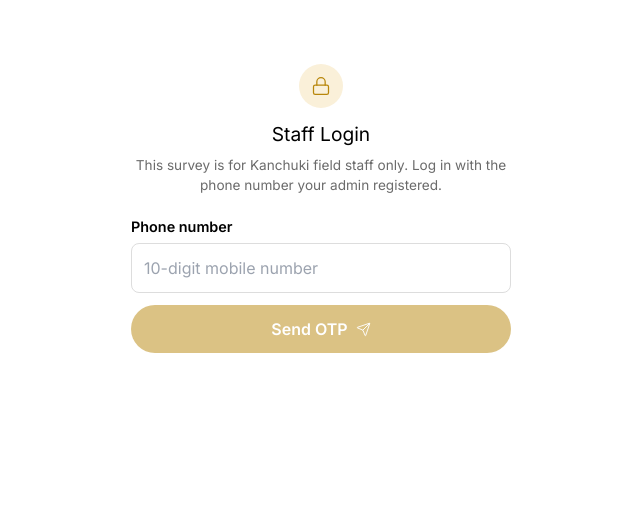
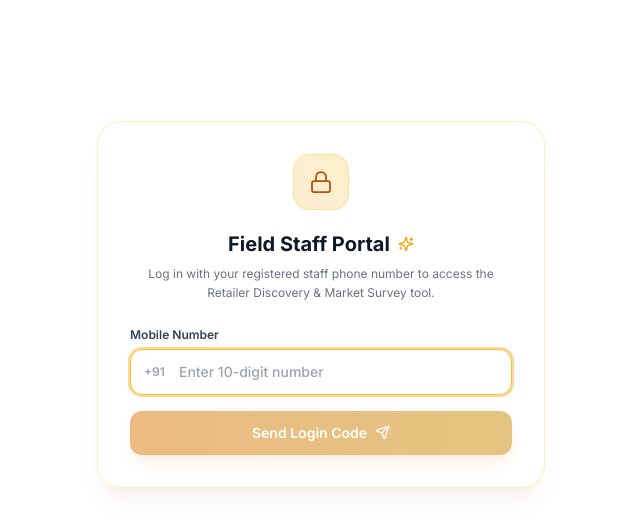
Before and after one commit to kapisejix/kanchuki, a Next.js app in the folder apps/web/: page /survey in a window 1280 px wide. Shown: the top 530 px of the page, without its empty margins (319-959 px from the left). Built offline with nearby package versions, Linux system fonts and the light colour scheme; no server answers.

Commit message:
feat(survey): add 30-day cookie session persistence, modern staff OTP login UI with resend countdown, and fix integrations JSX

```diff
--- a/apps/web/src/app/admin/integrations/page.tsx
+++ b/apps/web/src/app/admin/integrations/page.tsx
@@ -25,7 +25,7 @@ const CATEGORY_LABELS: Record<string, string> = {
   PAYMENT: 'Payment Gateway (Razorpay)',
   STORAGE: 'Storage (Cloudflare R2)',
   WHATSAPP: 'WhatsApp Business API',
-};
+}
 
 export default function IntegrationsPage() {
   const [rows, setRows] = useState<IntegrationRow[]>([])
@@ -54,7 +54,7 @@ export default function IntegrationsPage() {
   }, [])
 
   useEffect(() => {
-    load()
+    void load()
   }, [load])
 
   const save = async (row: IntegrationRow) => {
@@ -168,7 +168,7 @@ export default function IntegrationsPage() {
         <button
           onClick={() => {
             setLoading(true)
-            load()
+            void load()
           }}
           className="inline-flex items-center gap-1.5 px-3 py-2 text-xs font-semibold text-gray-700 bg-white border border-gray-200 rounded-xl hover:bg-gray-50 shadow-xs"
         >
--- a/apps/web/src/app/survey/StaffLogin.tsx
+++ b/apps/web/src/app/survey/StaffLogin.tsx
@@ -1,13 +1,6 @@
-'use client'
-
-// Staff-only phone+OTP gate for the survey tool. Reuses the existing
-// POST /v1/auth/otp/send + /v1/auth/otp/verify endpoints (apps/api/src/
-// routes/auth.ts) — verify() already resolves the phone against TeamMember
-// and mints a TEAM_JWT (signTeamToken) when it matches, so no new backend
-// auth code is needed here. A phone that isn't an active TeamMember gets no
-// access_token back and the login just fails.
-import { useState, type FormEvent } from 'react'
-import { Lock, Send } from 'lucide-react'
+import { useState, useEffect, type FormEvent } from 'react'
+import { Lock, Send, Sparkles, ArrowLeft, Loader2, CheckCircle2 } from 'lucide-react'
+import { motion, AnimatePresence } from 'framer-motion'
 
 const API_URL = process.env['NEXT_PUBLIC_API_URL'] ?? 'http://localhost:3001'
 
@@ -20,12 +13,22 @@ export function StaffLogin({ onLogin }: { onLogin: (session: TeamSession) => voi
   const [phone, setPhone] = useState('')
   const [otp, setOtp] = useState('')
   const [stage, setStage] = useState<'phone' | 'otp'>('phone')
-  const [status, setStatus] = useState<'idle' | 'busy' | 'error'>('idle')
+  const [busy, setBusy] = useState(false)
   const [error, setError] = useState('')
+  const [resendTimer, setResendTimer] = useState(0)
 
-  async function sendOtp(e: FormEvent) {
-    e.preventDefault()
-    setStatus('busy')
+  useEffect(() => {
+    if (resendTimer <= 0) return
+    const interval = setInterval(() => {
+      setResendTimer((t) => (t > 0 ? t - 1 : 0))
+    }, 1000)
+    return () => clearInterval(interval)
+  }, [resendTimer])
+
+  async function sendOtp(e?: FormEvent) {
+    if (e) e.preventDefault()
+    if (phone.length !== 10) return
+    setBusy(true)
     setError('')
     try {
       const res = await fetch(`${API_URL}/v1/auth/otp/send`, {
@@ -33,18 +36,23 @@ export function StaffLogin({ onLogin }: { onLogin: (session: TeamSession) => voi
         headers: { 'Content-Type': 'application/json' },
         body: JSON.stringify({ phone }),
       })
-      if (!res.ok) throw new Error()
+      if (!res.ok) {
+        const json = await res.json().catch(() => null)
+        throw new Error(json?.error?.message ?? 'Could not send OTP')
+      }
       setStage('otp')
-      setStatus('idle')
-    } catch {
-      setError('Could not send OTP — check the number and try again.')
-      setStatus('idle')
+      setResendTimer(30)
+    } catch (err) {
+      setError(err instanceof Error ? err.message : 'Could not send OTP — check number and try again.')
+    } finally {
+      setBusy(false)
     }
   }
 
   async function verifyOtp(e: FormEvent) {
     e.preventDefault()
-    setStatus('busy')
+    if (otp.length < 4) return
+    setBusy(true)
     setError('')
     try {
       const res = await fetch(`${API_URL}/v1/auth/otp/verify`, {
@@ -56,76 +64,178 @@ export function StaffLogin({ onLogin }: { onLogin: (session: TeamSession) => voi
       const token = json?.data?.access_token
       const isStaff = json?.data?.is_staff
       if (!res.ok || !token || !isStaff) {
-        throw new Error()
+        throw new Error(json?.error?.message ?? 'Invalid OTP code or this number is not a registered staff member.')
       }
-      onLogin({ token, name: json.data.team_member?.name ?? 'Staff' })
-    } catch {
-      setError('Invalid code, or this number is not a registered staff member.')
-      setStatus('idle')
+      onLogin({
+        token,
+        name: json.data.team_member?.name ?? 'Staff Member',
+      })
+    } catch (err) {
+      setError(err instanceof Error ? err.message : 'Invalid code or unregistered staff member.')
+    } finally {
+      setBusy(false)
     }
   }
 
   return (
-    <div className="staff-login">
-      <style>{STAFF_LOGIN_CSS}</style>
-      <div className="staff-login-icon"><Lock size={20} strokeWidth={1.5} /></div>
-      <h2>Staff Login</h2>
-      <p className="staff-login-hint">This survey is for Kanchuki field staff only. Log in with the phone number your admin registered.</p>
+    <div className="min-h-[70vh] flex items-center justify-center px-4 py-8">
+      <motion.div
+        initial={{ opacity: 0, y: 16 }}
+        animate={{ opacity: 1, y: 0 }}
+        className="w-full max-w-md bg-white/90 backdrop-blur-xl border border-amber-200/60 rounded-3xl shadow-xl shadow-amber-900/5 p-8 text-center"
+      >
+        <div className="w-14 h-14 rounded-2xl bg-gradient-to-tr from-amber-500/20 to-yellow-500/20 border border-amber-300/40 text-amber-700 flex items-center justify-center mx-auto mb-5 shadow-xs">
+          <Lock size={24} strokeWidth={1.75} />
+        </div>
 
+        <h1 className="text-xl font-bold text-gray-900 mb-1.5 flex items-center justify-center gap-2">
+          Field Staff Portal
+          <Sparkles size={16} className="text-amber-500" />
+        </h1>
+        <p className="text-xs text-gray-500 mb-6 leading-relaxed">
+          Log in with your registered staff phone number to access the Retailer Discovery & Market Survey tool.
+        </p>
+
+        {error && (
+          <motion.div
+            initial={{ opacity: 0, y: -4 }}
+            animate={{ opacity: 1, y: 0 }}
+            className="mb-5 p-3 rounded-xl bg-red-50 border border-red-200 text-red-700 text-xs text-left"
+          >
+            {error}
+          </motion.div>
+        )}
+
+        <AnimatePresence mode="wait">
           {stage === 'phone' ? (
-        <form onSubmit={sendOtp}>
-          <label htmlFor="staffPhone">Phone number</label>
+            <motion.form
+              key="phone-stage"
+              initial={{ opacity: 0, x: -10 }}
+              animate={{ opacity: 1, x: 0 }}
+              exit={{ opacity: 0, x: 10 }}
+              onSubmit={sendOtp}
+              className="space-y-4 text-left"
+            >
+              <div>
+                <label htmlFor="staffPhone" className="block text-xs font-semibold text-gray-700 mb-1.5">
+                  Mobile Number
+                </label>
+                <div className="relative flex items-center">
+                  <span className="absolute left-3.5 text-xs font-semibold text-gray-400 select-none">
+                    +91
+                  </span>
                   <input
                     id="staffPhone"
                     type="tel"
                     inputMode="numeric"
                     required
+                    autoFocus
                     maxLength={10}
                     value={phone}
                     onChange={(e) => setPhone(e.target.value.replace(/\D/g, ''))}
-            placeholder="10-digit mobile number"
+                    placeholder="Enter 10-digit number"
+                    className="w-full pl-12 pr-4 py-3 bg-gray-50/80 border border-gray-200 rounded-xl text-sm font-medium focus:bg-white focus:outline-none focus:ring-2 focus:ring-amber-500/40 focus:border-amber-400 transition-all"
                   />
-          {error && <p className="staff-login-error">{error}</p>}
-          <button type="submit" disabled={status === 'busy' || phone.length !== 10}>
-            {status === 'busy' ? 'Sending…' : 'Send OTP'} <Send size={15} strokeWidth={1.5} />
+                </div>
+              </div>
+
+              <button
+                type="submit"
+                disabled={busy || phone.length !== 10}
+                className="w-full py-3 px-4 bg-gradient-to-r from-amber-600 to-yellow-600 hover:from-amber-500 hover:to-yellow-500 text-white text-sm font-semibold rounded-xl shadow-lg shadow-amber-600/20 disabled:opacity-50 transition-all flex items-center justify-center gap-2"
+              >
+                {busy ? (
+                  <>
+                    <Loader2 size={16} className="animate-spin" />
+                    Sending OTP…
+                  </>
+                ) : (
+                  <>
+                    <span>Send Login Code</span>
+                    <Send size={15} />
+                  </>
+                )}
               </button>
-        </form>
+            </motion.form>
           ) : (
-        <form onSubmit={verifyOtp}>
-          <label htmlFor="staffOtp">Enter the OTP sent to {phone}</label>
+            <motion.form
+              key="otp-stage"
+              initial={{ opacity: 0, x: 10 }}
+              animate={{ opacity: 1, x: 0 }}
+              exit={{ opacity: 0, x: -10 }}
+              onSubmit={verifyOtp}
+              className="space-y-4 text-left"
+            >
+              <div>
+                <div className="flex items-center justify-between mb-1.5">
+                  <label htmlFor="staffOtp" className="text-xs font-semibold text-gray-700">
+                    Enter OTP Code
+                  </label>
+                  <span className="text-[11px] text-gray-400 font-mono">+91 {phone}</span>
+                </div>
                 <input
                   id="staffOtp"
                   type="text"
                   inputMode="numeric"
                   required
+                  autoFocus
                   maxLength={6}
                   value={otp}
                   onChange={(e) => setOtp(e.target.value.replace(/\D/g, ''))}
-            placeholder="6-digit code"
+                  placeholder="Enter 6-digit OTP"
+                  className="w-full px-4 py-3 bg-gray-50/80 border border-gray-200 rounded-xl text-center text-lg font-mono tracking-widest focus:bg-white focus:outline-none focus:ring-2 focus:ring-amber-500/40 focus:border-amber-400 transition-all"
                 />
-          {error && <p className="staff-login-error">{error}</p>}
-          <button type="submit" disabled={status === 'busy' || otp.length < 4}>
-            {status === 'busy' ? 'Verifying…' : 'Verify & Continue'}
+              </div>
+
+              <button
+                type="submit"
+                disabled={busy || otp.length < 4}
+                className="w-full py-3 px-4 bg-gradient-to-r from-amber-600 to-yellow-600 hover:from-amber-500 hover:to-yellow-500 text-white text-sm font-semibold rounded-xl shadow-lg shadow-amber-600/20 disabled:opacity-50 transition-all flex items-center justify-center gap-2"
+              >
+                {busy ? (
+                  <>
+                    <Loader2 size={16} className="animate-spin" />
+                    Verifying…
+                  </>
+                ) : (
+                  <>
+                    <CheckCircle2 size={16} />
+                    <span>Verify & Open Survey</span>
+                  </>
+                )}
               </button>
-          <button type="button" className="staff-login-back" onClick={() => { setStage('phone'); setOtp(''); setError('') }}>
+
+              <div className="flex items-center justify-between pt-2">
+                <button
+                  type="button"
+                  onClick={() => {
+                    setStage('phone')
+                    setOtp('')
+                    setError('')
+                  }}
+                  className="text-xs text-gray-500 hover:text-gray-800 flex items-center gap-1 transition-colors"
+                >
+                  <ArrowLeft size={12} />
                   Change number
                 </button>
-        </form>
+
+                {resendTimer > 0 ? (
+                  <span className="text-xs text-gray-400 font-medium">Resend in {resendTimer}s</span>
+                ) : (
+                  <button
+                    type="button"
+                    onClick={() => void sendOtp()}
+                    disabled={busy}
+                    className="text-xs text-amber-700 hover:text-amber-800 font-semibold transition-colors disabled:opacity-50"
+                  >
+                    Resend OTP
+                  </button>
                 )}
+              </div>
+            </motion.form>
+          )}
+        </AnimatePresence>
+      </motion.div>
     </div>
   )
 }
-
-const STAFF_LOGIN_CSS = `
-.staff-login { max-width: 380px; margin: 40px auto; text-align: center; }
-.staff-login-icon { width: 44px; height: 44px; border-radius: 999px; background: #faf0d9; color: #b8860b; display: flex; align-items: center; justify-content: center; margin: 0 auto 12px; }
-.staff-login h2 { font-size: 1.2rem; margin: 0 0 6px; }
-.staff-login-hint { color: #6b6b6b; font-size: 0.85rem; margin: 0 0 20px; }
-.staff-login form { text-align: left; }
-.staff-login label { display: block; font-weight: 600; font-size: 0.9rem; margin-bottom: 6px; }
-.staff-login input { width: 100%; padding: 12px; border: 1px solid #ddd; border-radius: 8px; font-size: 16px; margin-bottom: 12px; }
-.staff-login-error { color: #dc2626; font-size: 0.85rem; margin: -4px 0 12px; }
-.staff-login button[type=submit] { width: 100%; display: flex; align-items: center; justify-content: center; gap: 8px; background: #b8860b; color: #fff; font-weight: 600; padding: 12px; border-radius: 999px; border: none; cursor: pointer; }
-.staff-login button[type=submit]:disabled { opacity: 0.5; }
-.staff-login-back { display: block; width: 100%; margin-top: 10px; background: none; border: none; color: #6b6b6b; font-size: 0.85rem; cursor: pointer; }
-`
--- a/apps/web/src/app/survey/SurveyGate.tsx
+++ b/apps/web/src/app/survey/SurveyGate.tsx
@@ -11,13 +11,50 @@ import { SurveyForm } from './SurveyForm'
 
 const STORAGE_KEY = 'kanchuki_survey_staff_session'
 
+function getCookie(name: string): string | null {
+  if (typeof document === 'undefined') return null
+  const value = `; ${document.cookie}`
+  const parts = value.split(`; ${name}=`)
+  if (parts.length === 2) return decodeURIComponent(parts.pop()!.split(';').shift()!)
+  return null
+}
+
+function setCookie(name: string, val: string, days = 30) {
+  if (typeof document === 'undefined') return
+  const maxAge = days * 24 * 60 * 60
+  document.cookie = `${name}=${encodeURIComponent(val)}; max-age=${maxAge}; path=/; SameSite=Lax`
+}
+
+function deleteCookie(name: string) {
+  if (typeof document === 'undefined') return
+  document.cookie = `${name}=; max-age=0; path=/; SameSite=Lax`
+}
+
 export function SurveyGate() {
   const [session, setSession] = useState<TeamSession | null | undefined>(undefined)
 
   useEffect(() => {
     try {
-      const raw = localStorage.getItem(STORAGE_KEY)
-      setSession(raw ? (JSON.parse(raw) as TeamSession) : null)
+      let raw = localStorage.getItem(STORAGE_KEY)
+      if (!raw) {
+        raw = getCookie(STORAGE_KEY)
+      }
+      if (!raw) {
+        raw = sessionStorage.getItem(STORAGE_KEY)
+      }
+
+      if (raw) {
+        const parsed = JSON.parse(raw) as TeamSession
+        if (parsed?.token) {
+          setCookie(STORAGE_KEY, raw, 30)
+          try {
+            localStorage.setItem(STORAGE_KEY, raw)
+          } catch {}
+          setSession(parsed)
+          return
+        }
+      }
+      setSession(null)
     } catch {
       setSession(null)
     }
@@ -25,10 +62,12 @@ export function SurveyGate() {
 
   function handleLogin(s: TeamSession) {
     try {
-      localStorage.setItem(STORAGE_KEY, JSON.stringify(s))
+      const raw = JSON.stringify(s)
+      localStorage.setItem(STORAGE_KEY, raw)
+      sessionStorage.setItem(STORAGE_KEY, raw)
+      setCookie(STORAGE_KEY, raw, 30)
     } catch {
-      // ponytail: localStorage can throw in private/locked-down browsers — session
-      // just won't persist across reloads, login still works for this page view.
+      // ignore
     }
     setSession(s)
   }
@@ -36,13 +75,15 @@ export function SurveyGate() {
   function handleLogout() {
     try {
       localStorage.removeItem(STORAGE_KEY)
+      sessionStorage.removeItem(STORAGE_KEY)
+      deleteCookie(STORAGE_KEY)
     } catch {
-      /* see handleLogin */
+      // ignore
     }
     setSession(null)
   }
 
-  if (session === undefined) return null // avoid a login-flash before localStorage is read
+  if (session === undefined) return null // avoid a login-flash before session is read
   if (!session) return <StaffLogin onLogin={handleLogin} />
   return <SurveyForm token={session.token} staffName={session.name} onLogout={handleLogout} />
 }
```
Lines whose indentation alone changed are shown as unchanged.
